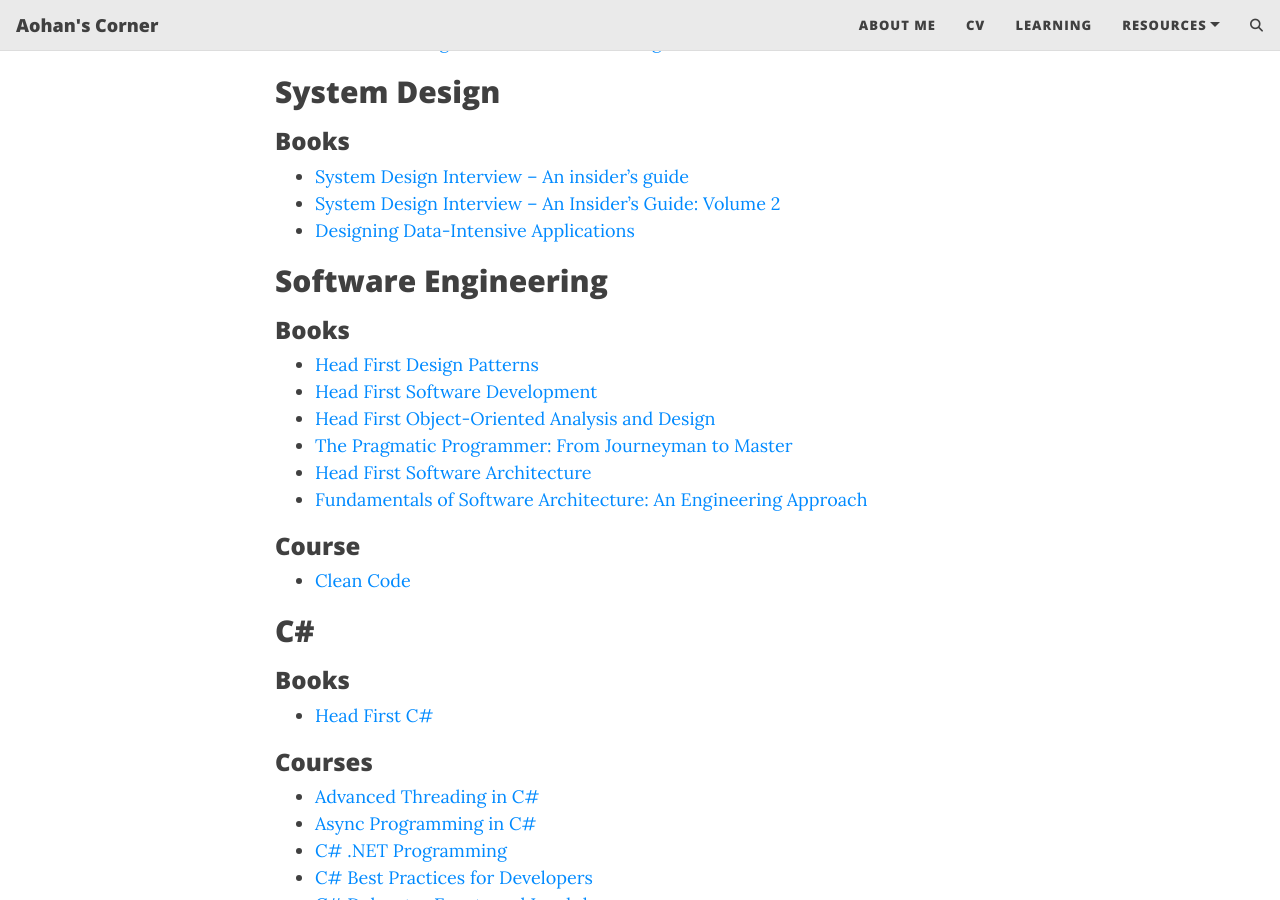
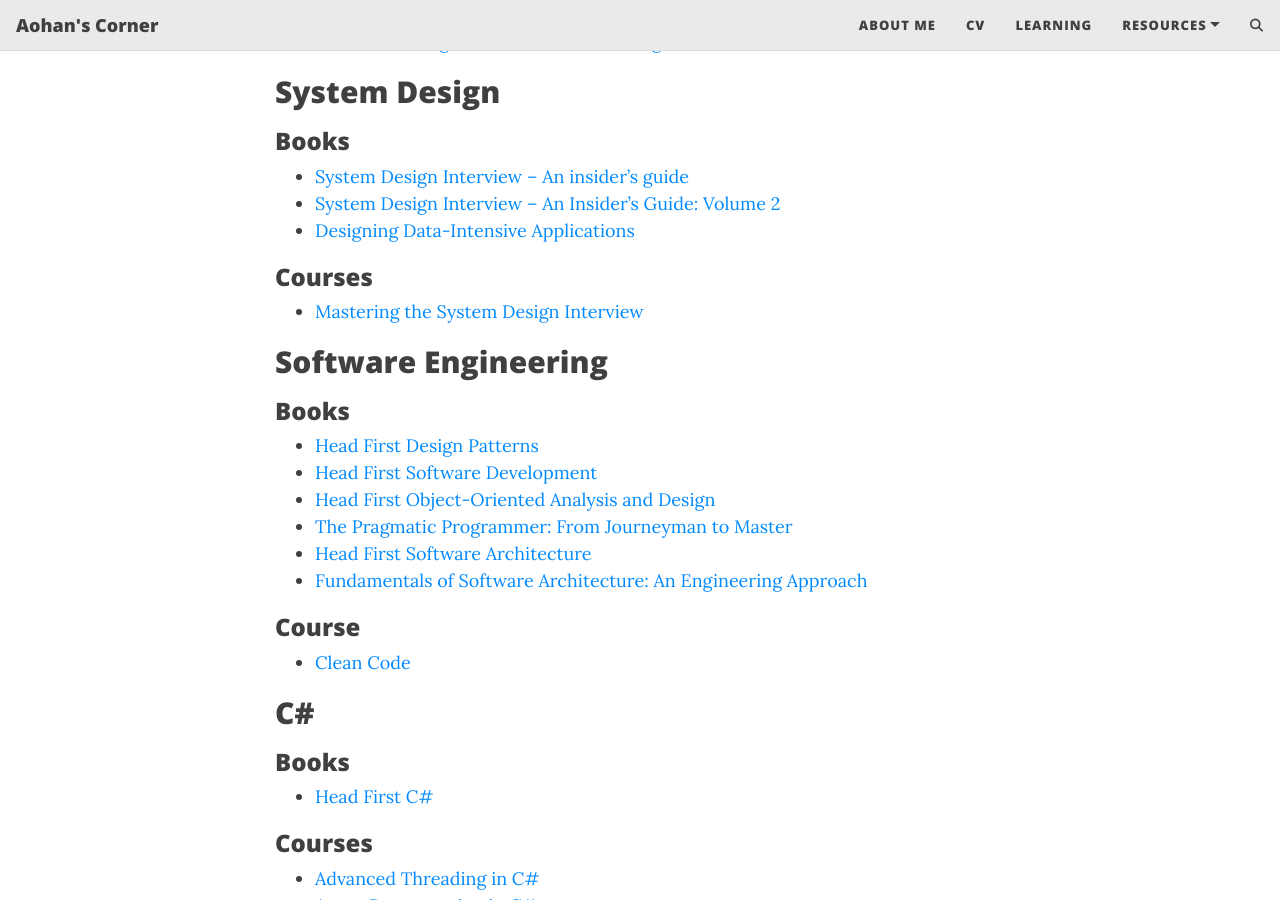
Before and after one commit to heaohan/heaohan.github.io, a Jekyll site: the page built from learning.md, in a window 1280 px wide and 900 px high, scrolled down 1997 px. Built offline with Jekyll 4.4.1, drawn with Linux system fonts in a browser that asks for light colours; comment, search, counter and statistics services are not loaded.

Commit message:
Update learning.md

```diff
--- a/learning.md
+++ b/learning.md
@@ -73,6 +73,9 @@
 - [System Design Interview – An insider's guide](https://www.goodreads.com/book/show/54109255-system-design-interview-an-insider-s-guide)
 - [System Design Interview – An Insider's Guide: Volume 2](https://www.goodreads.com/en/book/show/60631342-system-design-interview-an-insider-s-guide)
 - [Designing Data-Intensive Applications](https://www.goodreads.com/book/show/23463279-designing-data-intensive-applications)
+
+### Courses
+- [Mastering the System Design Interview](https://seagate.udemy.com/certificate/UC-7ac65920-ec0b-416e-9148-5a765f9f5f0a/)
 
 ## Software Engineering
 
```
